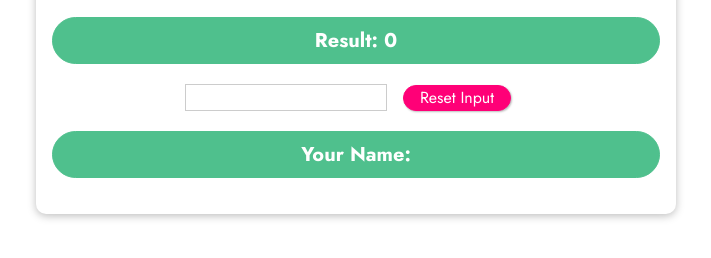
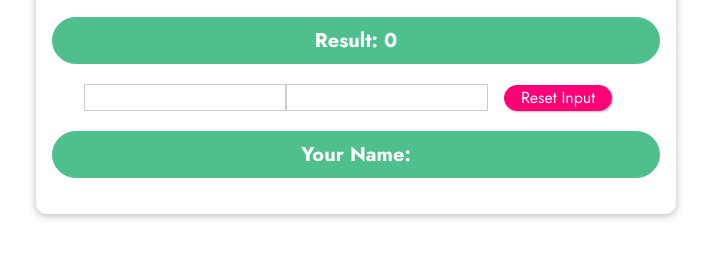
Before and after one commit to creaturemonster/basicVue3Project5, a plain HTML site: page index.html in a window 1280 px wide. Shown: the part 328-586 px from the top of the page, without its empty margins (284-995 px from the left). Drawn offline with nearby package versions, Linux system fonts and the light colour scheme.

Commit message:
Update index.html

```diff
--- a/index.html
+++ b/index.html
@@ -21,6 +21,7 @@
       <button v-on:click="add(10)">Add 10</button>
       <button v-on:click="reduce(5)">Subtract 5</button>
       <p>Result: {{ counter }}</p>
+      <input type="text" v-model="name">
       <input type="text" v-bind:value="name" v-on:input="setName($event, 'Schwarzmüller')">
       <button v-on:click="resetInput">Reset Input</button>
       <p>Your Name: {{ name }}</p>
```
